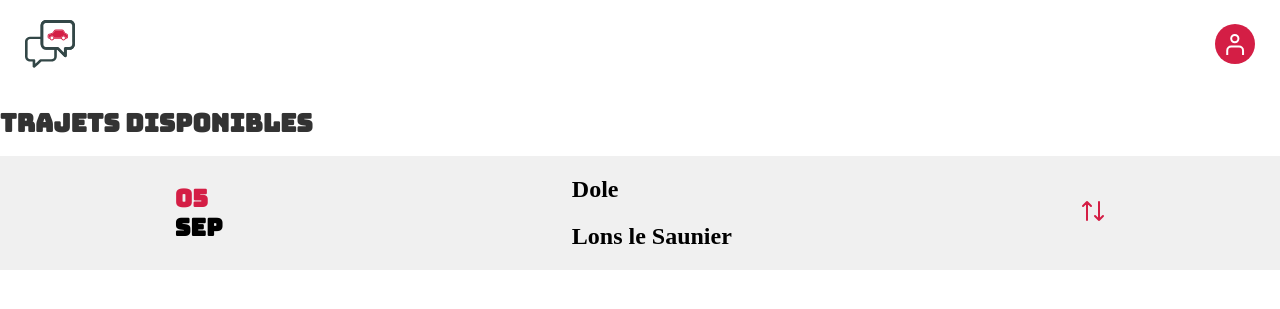
After one commit to chrisviv/blablaCampus, a PHP site: page /list.php in a window 1280 px wide. The commit adds this page. Shown: the top 309 px of the page. Run offline with PHP 8.4, Linux system fonts and the light colour scheme.

Commit message:
edit profile page ready, starting list page

```diff
--- a/assets/css/style.css
+++ b/assets/css/style.css
@@ -622,9 +622,26 @@ input[type="date"]::-webkit-calendar-picker-indicator {
 
 
 
+/*------------------------------LIST--------------------------------*/
+.listMain>h1{
+    font-family: "bungee";
+    font-size: 25px;
+    color: var(--blackSubtitle);
+}
+.infoTrajet{
+    background: var(--grayBgInput);
+    display: flex;
+    justify-content: space-around;
+    align-items: center;
+}
 
-
-
+.dateTrajet > h2{
+    font-family: "bungee";
+    margin: 0;
+}
+.day{
+    color: var(--red);
+}
 
 
 
--- /dev/null
+++ b/list.php
@@ -0,0 +1,23 @@
+<?php include('head.php') ?>
+
+<div class="listMain">
+    <?php include('navbar.php')?>
+    <h1>TRAJETS DISPONIBLES</h2>
+
+    <div class="infoTrajet">
+        <div class="dateTrajet">
+            <h2 class="day">05</h2>
+            <h2 class="month">SEP</h2>
+        </div>
+
+        <div>
+            <h2 class="departPlace">Dole</h2>
+            <h2 class="arrivePlace">Lons le Saunier</h2>
+        </div>
+
+        <div class="go-return"><img src="assets/img/go-return.svg" alt=""></div>
+    </div>
+</div>
+
+<script src="assets/js/user.js"></script>
+<?php include('footer.php') ?>
--- a/passwordreset.php
+++ b/passwordreset.php
@@ -16,7 +16,7 @@
 
         <form action="" method="" class="formLogin">
                 <h2>PAS DE STRESS!</h2>
-                <h3 class='resetSubtitle'>Vous ne vous souvez plus de votre mot de passe et ne parvenez plus à vous connecter. Entrez votre email et réinitialisez le.</h3>
+                <h3 class='resetSubtitle'>Vous ne vous souvenez plus de votre mot de passe et ne parvenez plus à vous connecter. Entrez votre email et réinitialisez le.</h3>
                 <input class="ipLogin" type="email" name="email" placeholder="Email">
                 <button class='submitLogin' type="submit" name="" value="">RÉINITIALISER LE MOT DE PASSE</button>
         </form>
```
Also changed, not shown: editprofile.php (added, +44 -0 lines), assets/img/go-return.svg (added), confirmation.php (renamed from confimation.php).
